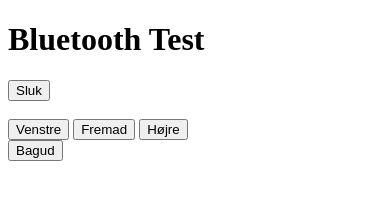
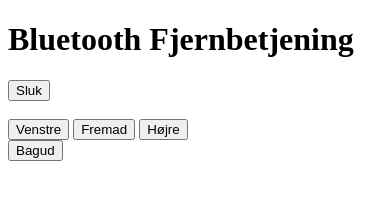
Before and after one commit to chri128r/Robot, a plain HTML site: page index.html in a window 390 px wide. Drawn offline with Linux system fonts and the light colour scheme; some packages are replaced by stand-ins of ours.

Commit message:
Update index.html

```diff
--- a/index.html
+++ b/index.html
@@ -1,7 +1,5 @@
 <!DOCTYPE html>
-<!-- Eksempel er udarbejdet med inspiration herfra:
-https://github.com/don/BluetoothSerial
--->
+
 <html>
     <head>
         <meta charset="utf-8" />
@@ -11,13 +9,13 @@ https://github.com/don/BluetoothSerial
 		<script type="text/javascript" src="cordova.js"></script>
         <script type="text/javascript" src="index1.js"></script>
 
-        <title>Bluetooth Test</title>
+        <title>Bluetooth Car Controller</title>
     </head>
     <body onload="onLoad()">
-        <h1>Bluetooth Test</h1>
-        <div id="fraArduino"></div>
+        <h1> Bluetooth Fjernbetjening</h1>
+		<div id="fraArduino"></div>
         <div id="statusDiv"></div>
-
+<!--Knapper som sender et bogstav til vores arduino når der bliver trykket på dem.-->
 		<button type="button"  onclick = "sendToArduino('s')"> Sluk </button> <br/><br/>
 		<button type="button"  onclick = "sendToArduino('v')"> Venstre </button>
 		<button type="button"  onclick = "sendToArduino('f')"> Fremad</button>
```
